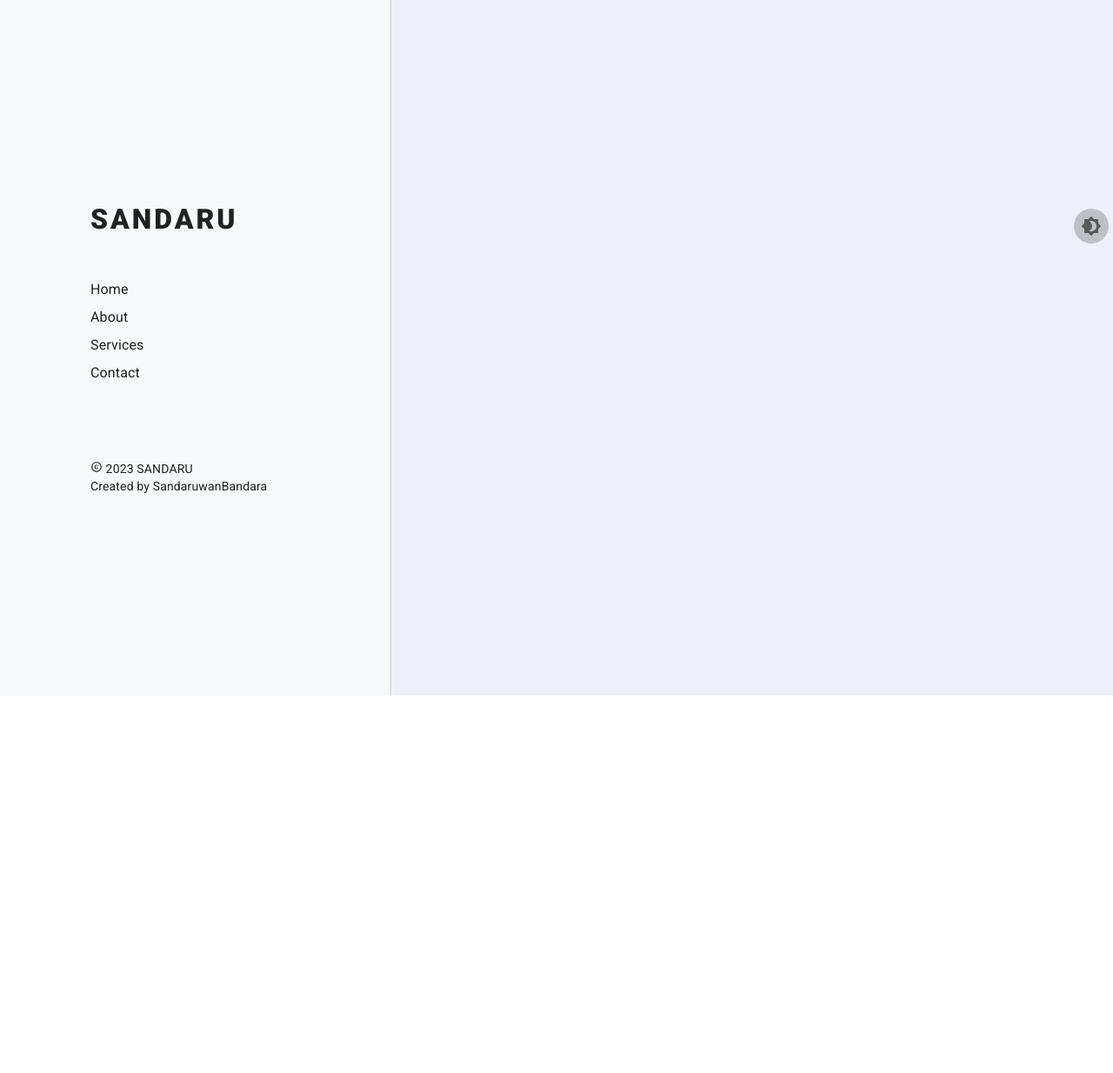
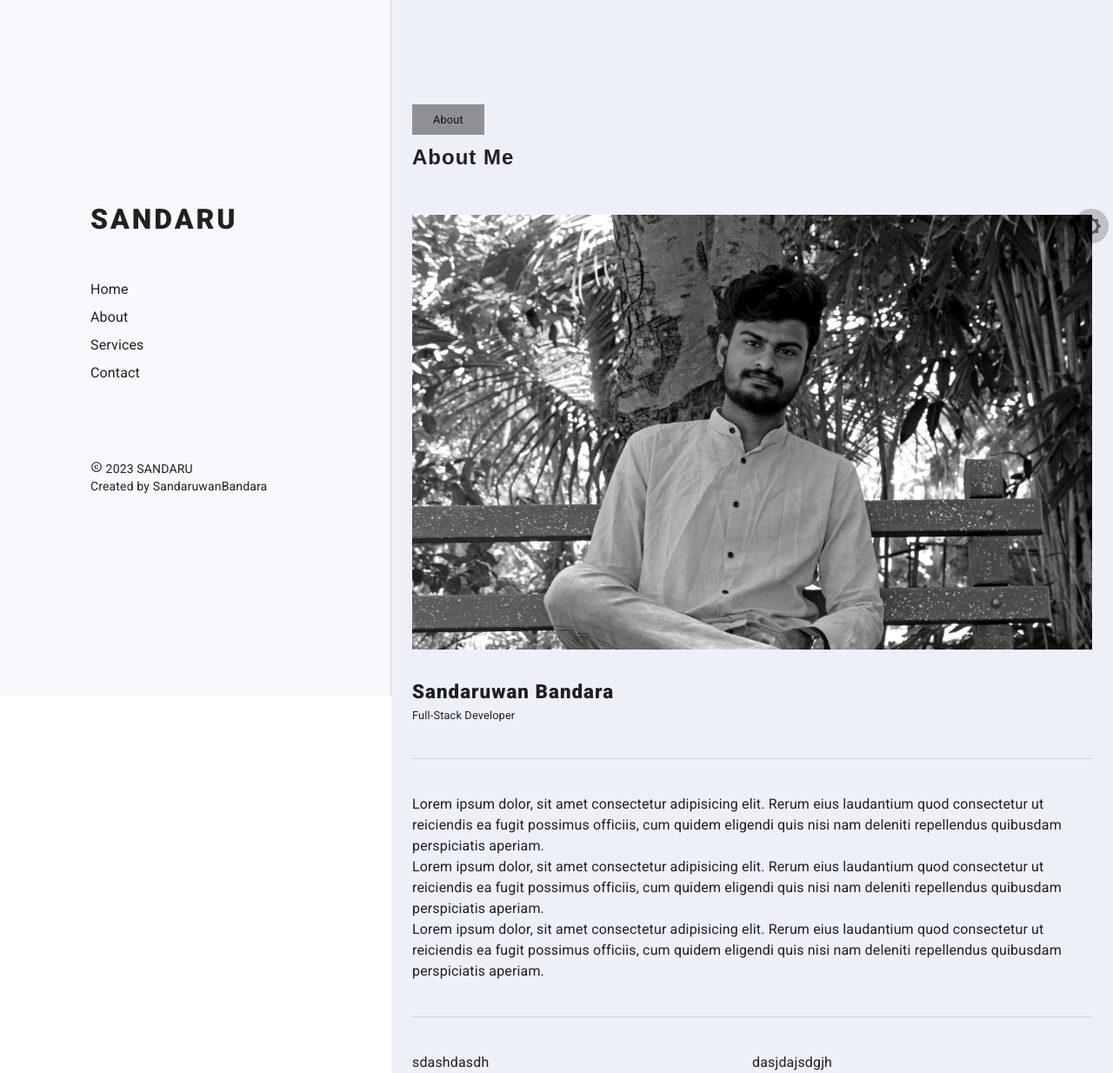
Before and after one commit to SandaruwanB/portfolio, a React (Create React App) app: page /about in a window 1280 px wide. Shown: the whole page at 87% size. Before the commit the page ends 800 px from the top, so only its background shows below. Built offline with nearby package versions, Linux system fonts and the light colour scheme; a web font is replaced by a local one.

Commit message:
DEV favicon and about

```diff
--- a/public/index.html
+++ b/public/index.html
@@ -2,7 +2,7 @@
 <html lang="en">
   <head>
     <meta charset="utf-8" />
-    <!--link rel="icon" href="%PUBLIC_URL%/favicon.ico" /-->
+    <link rel="icon" href="%PUBLIC_URL%/favicon.ico" >
     <meta name="viewport" content="width=device-width, initial-scale=1" />
     <meta name="theme-color" content="#000000" />
     <meta
--- a/src/App.js
+++ b/src/App.js
@@ -5,7 +5,9 @@ import { CssBaseline } from "@mui/material";
 import NotFound from './components/404'
 import Home from './components/Home'
 import About from './components/About'
-import ThemeIcon from "./theme/ThemeIcon";
+import ThemeIcon from './theme/ThemeIcon'
+import Contact from './components/Contact'
+import Services from './components/Services'
 
 function App() {
   return (
@@ -16,6 +18,8 @@ function App() {
           <Route element={<ThemeIcon />}>
             <Route path="/" element={<Home />} />
             <Route path="/about" element={<About />} />
+            <Route path="/contact" element={<Contact />} />
+            <Route path="/services" element={<Services />} />
           </Route>
         </Routes>
       </BrowserRouter>
--- a/src/components/About.jsx
+++ b/src/components/About.jsx
@@ -1,20 +1,63 @@
 import { useTheme } from '@mui/material/styles'
 import React from 'react'
 import NavBar from './navbar/NavBar'
-import { Box, CssBaseline, } from '@mui/material'
+import { Box, Container, CssBaseline, Typography, Divider, Grid } from '@mui/material'
 
 const About = () => {
   const theme = useTheme()
-  // <div style={{width : '100%', height : '100vh', background : theme.palette.primary.main}}>
+
   return (
     <Box sx={{display : 'flex',}}>
       <CssBaseline />
       <NavBar />
       <Box
         component={'main'}
-        sx={{flexGrow : 1, width : {sm : 'calc(100% - 600px)'}, height : '100vh', background : theme.palette.primary.main}}
+        sx={{flexGrow : 1, width : {sm : 'calc(100% - 600px)'}, minHeight : '100vh'}}
       >
-
+        <Box sx={{height : '100%', width : '100%', background : theme.palette.primary.main, pt : 15}}>
+          <Container maxWidth="lg" sx={{width : {xl : '70%'}}}>
+            <Box sx={{display : 'block' }}>
+              <Typography sx={{pl : 3, pr : 3, pt : 1, pb : 1, background : 'rgba(0,0,0,0.4)', display : 'inline-block', fontSize : '0.8rem'}}>
+                About
+              </Typography>
+            </Box>
+            <Typography sx={{mt : 1, fontSize : '1.5rem', fontWeight : 'bold', letterSpacing : 1}} className='textSecondry'>
+              About Me
+            </Typography>
+            <Box sx={{mt : 6}}>
+              <img src='/bg.jpg' alt='bg' width={'100%'} height={500} style={{objectFit : 'cover'}}/>
+            </Box>
+            <Box sx={{mt : 3}}>
+              <Typography variant='h6' className='textMain' sx={{fontWeight : '700', letterSpacing : 1, fontSize : '1.4rem'}}>
+                Sandaruwan Bandara
+              </Typography>
+              <Typography variant='body2' sx={{fontSize : '0.8rem'}}>
+                Full-Stack Developer
+              </Typography>
+            </Box>
+            <Divider sx={{mt : 5, mb : 5}}/>
+            <Typography>
+              Lorem ipsum dolor, sit amet consectetur adipisicing elit. Rerum eius laudantium quod consectetur ut reiciendis ea fugit possimus officiis, cum quidem eligendi quis nisi nam deleniti repellendus quibusdam perspiciatis aperiam.
+            </Typography>
+            <Typography>
+              Lorem ipsum dolor, sit amet consectetur adipisicing elit. Rerum eius laudantium quod consectetur ut reiciendis ea fugit possimus officiis, cum quidem eligendi quis nisi nam deleniti repellendus quibusdam perspiciatis aperiam.
+            </Typography>
+            <Typography>
+              Lorem ipsum dolor, sit amet consectetur adipisicing elit. Rerum eius laudantium quod consectetur ut reiciendis ea fugit possimus officiis, cum quidem eligendi quis nisi nam deleniti repellendus quibusdam perspiciatis aperiam.
+            </Typography>
+            <Divider sx={{mt : 5, mb : 5}}/>
+            <Box>
+              <Grid container>
+                <Grid item md={6} sm={12} xs={12}>
+                  <Typography>sdashdasdh</Typography>
+                </Grid>
+                <Grid item md={6} sm={12} xs={12}>
+                  <Typography>dasjdajsdgjh</Typography>
+                </Grid>
+              </Grid>
+            </Box>
+          </Container>
+        </Box>
       </Box>
     </Box>
   )
--- /dev/null
+++ b/src/components/Contact.jsx
@@ -0,0 +1,9 @@
+import React from 'react'
+
+const Contact = () => {
+  return (
+    <div>Contact</div>
+  )
+}
+
+export default Contact
--- a/src/components/Home.jsx
+++ b/src/components/Home.jsx
@@ -25,7 +25,7 @@ const Home = () => {
           </Grid>
           <Grid item xs={12} sm={12} md={7} lg={7}>
             <Box sx={{ml : {md : 10, lg : 10}}}>
-              <Typography variant='h4' sx={{ textAlign : {xs : 'center', md : 'left', fontSize: '3rem', fontWeight : 'bold'}}} className='textMain'>
+              <Typography variant='h4' sx={{ textAlign : {xs : 'center', md : 'left', fontSize: {xs : '1.5rem' , sm : '3rem'}, fontWeight : 'bold'}}} className='textMain'>
                 SANDARUWAN BANDARA
               </Typography>
               <Typography sx={{width : { sm : '100%', md : '80%'}, mt : 5, textAlign : {xs : 'center', sm : 'center', md : 'left'}, letterSpacing : 0.5}} variant='body1' className='textSecondry'>
--- /dev/null
+++ b/src/components/Services.jsx
@@ -0,0 +1,9 @@
+import React from 'react'
+
+const Services = () => {
+  return (
+    <div>Services</div>
+  )
+}
+
+export default Services
--- a/src/components/navbar/NavBar.jsx
+++ b/src/components/navbar/NavBar.jsx
@@ -84,7 +84,7 @@ const NavBar = (props) => {
       </AppBar>
       <Box
         component={'nav'}
-        sx={{width : {lg : drawerWidth}, flexShrink : {sm : 0}, background : theme.palette.secondary.main, display : {xs : 'none',sm : 'none', md : 'none', lg : 'flex'}, justifyContent : 'center', pl : 13, flexDirection : 'column', borderRight : `1px solid ${theme.palette.primary.dark}`}}
+        sx={{width : {lg : drawerWidth}, flexShrink : {sm : 0}, background : theme.palette.secondary.main, display : {xs : 'none',sm : 'none', md : 'none', lg : 'flex'}, maxHeight : '100vh', justifyContent : 'center', pl : 13, flexDirection : 'column', borderRight : `1px solid ${theme.palette.primary.dark}`}}
         aria-label='navbar items'
       >
         <Typography variant='h5' sx={{fontWeight : '900', letterSpacing : 3, fontSize : '2rem'}} className='textMain'>
```
Also changed, not shown: public/bg.jpg (added), 1 other file (tests, documents, lock files or other folders).
